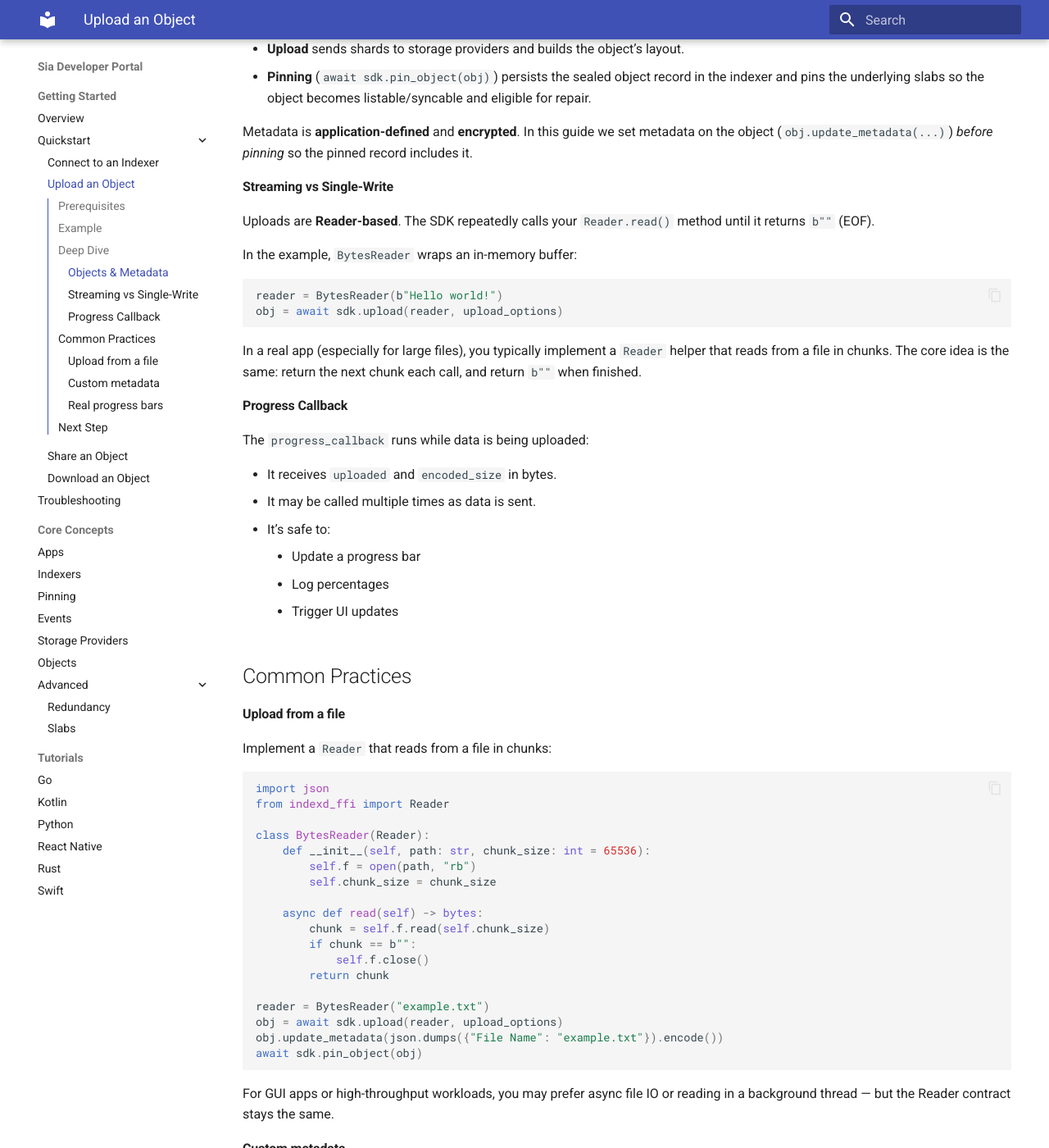
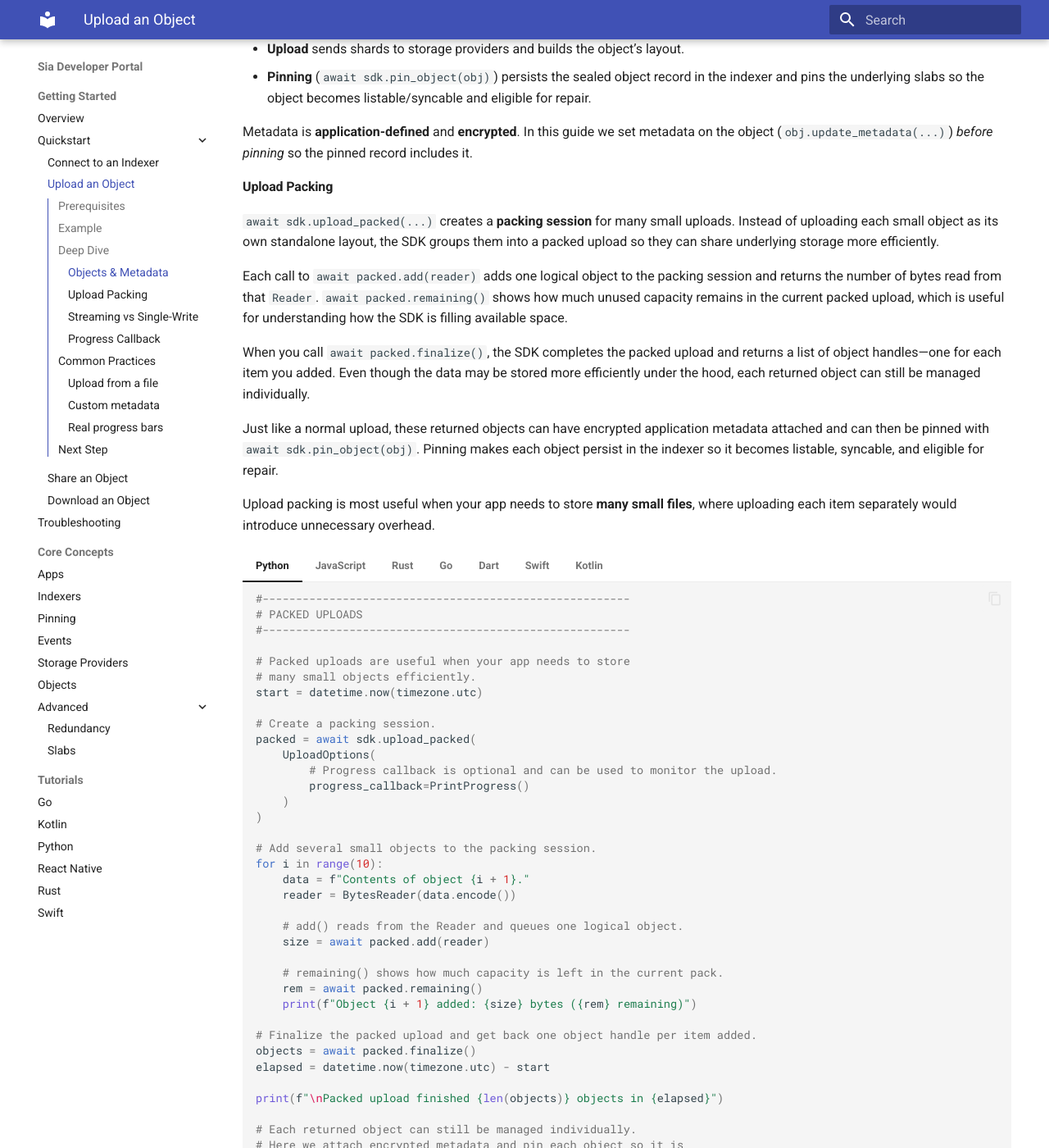
Before and after one commit to SiaFoundation/developer-portal, an MkDocs documentation site: the page built from docs/getting-started/quickstart/upload-an-object.md, in a window 1280 px wide and 1400 px high, scrolled down 3023 px. Shown: the whole window at 82% size. Built offline with MkDocs 1.6.1 and Material for MkDocs 9.7.7, drawn with Linux system fonts in a browser that asks for light colours; some of the changed text lies outside the part shown.

Commit message:
Added Upload Packing section to the Deep Dive with sample Python code.

````diff
--- a/docs/getting-started/quickstart/upload-an-object.md
+++ b/docs/getting-started/quickstart/upload-an-object.md
@@ -154,6 +154,80 @@
 
 Metadata is **application-defined** and **encrypted**. In this guide we set metadata on the object (`obj.update_metadata(...)`) *before pinning* so the pinned record includes it.
 
+#### Upload Packing
+
+`await sdk.upload_packed(...)` creates a **packing session** for many small uploads. Instead of uploading each small object as its own standalone layout, the SDK groups them into a packed upload so they can share underlying storage more efficiently.
+
+Each call to `await packed.add(reader)` adds one logical object to the packing session and returns the number of bytes read from that `Reader`. `await packed.remaining()` shows how much unused capacity remains in the current packed upload, which is useful for understanding how the SDK is filling available space.
+
+When you call `await packed.finalize()`, the SDK completes the packed upload and returns a list of object handles—one for each item you added. Even though the data may be stored more efficiently under the hood, each returned object can still be managed individually.
+
+Just like a normal upload, these returned objects can have encrypted application metadata attached and can then be pinned with `await sdk.pin_object(obj)`. Pinning makes each object persist in the indexer so it becomes listable, syncable, and eligible for repair.
+
+Upload packing is most useful when your app needs to store **many small files**, where uploading each item separately would introduce unnecessary overhead.
+
+=== "Python"
+    ```python
+    #-------------------------------------------------------
+    # PACKED UPLOADS
+    #-------------------------------------------------------
+
+    # Packed uploads are useful when your app needs to store
+    # many small objects efficiently.
+    start = datetime.now(timezone.utc)
+
+    # Create a packing session.
+    packed = await sdk.upload_packed(
+        UploadOptions(
+            # Progress callback is optional and can be used to monitor the upload.
+            progress_callback=PrintProgress()
+        )
+    )
+
+    # Add several small objects to the packing session.
+    for i in range(10):
+        data = f"Contents of object {i + 1}."
+        reader = BytesReader(data.encode())
+
+        # add() reads from the Reader and queues one logical object.
+        size = await packed.add(reader)
+
+        # remaining() shows how much capacity is left in the current pack.
+        rem = await packed.remaining()
+        print(f"Object {i + 1} added: {size} bytes ({rem} remaining)")
+
+    # Finalize the packed upload and get back one object handle per item added.
+    objects = await packed.finalize()
+    elapsed = datetime.now(timezone.utc) - start
+
+    print(f"\nPacked upload finished {len(objects)} objects in {elapsed}")
+
+    # Each returned object can still be managed individually.
+    # Here we attach encrypted metadata and pin each object so it is
+    # persisted in the indexer and becomes listable/syncable.
+    for i, obj in enumerate(objects):
+        obj.update_metadata(json.dumps({
+            "File Name": f"example-{i}.txt"
+        }).encode())
+
+        await sdk.pin_object(obj)
+
+        print(f"\nPinned object {i + 1}:")
+        print(" - ID:", obj.id())
+        print(" - Size:", obj.size(), "bytes")
+    ```
+=== "JavaScript"
+    *🚧 Coming soon*
+=== "Rust"
+    *🚧 Coming soon*
+=== "Go"
+    *🚧 Coming soon*
+=== "Dart"
+    *🚧 Coming soon*
+=== "Swift"
+    *🚧 Coming soon*
+=== "Kotlin"
+    *🚧 Coming soon*
 #### Streaming vs Single-Write
 
 Uploads are **Reader-based**. The SDK repeatedly calls your `Reader.read()` method until it returns `b""` (EOF).
````
